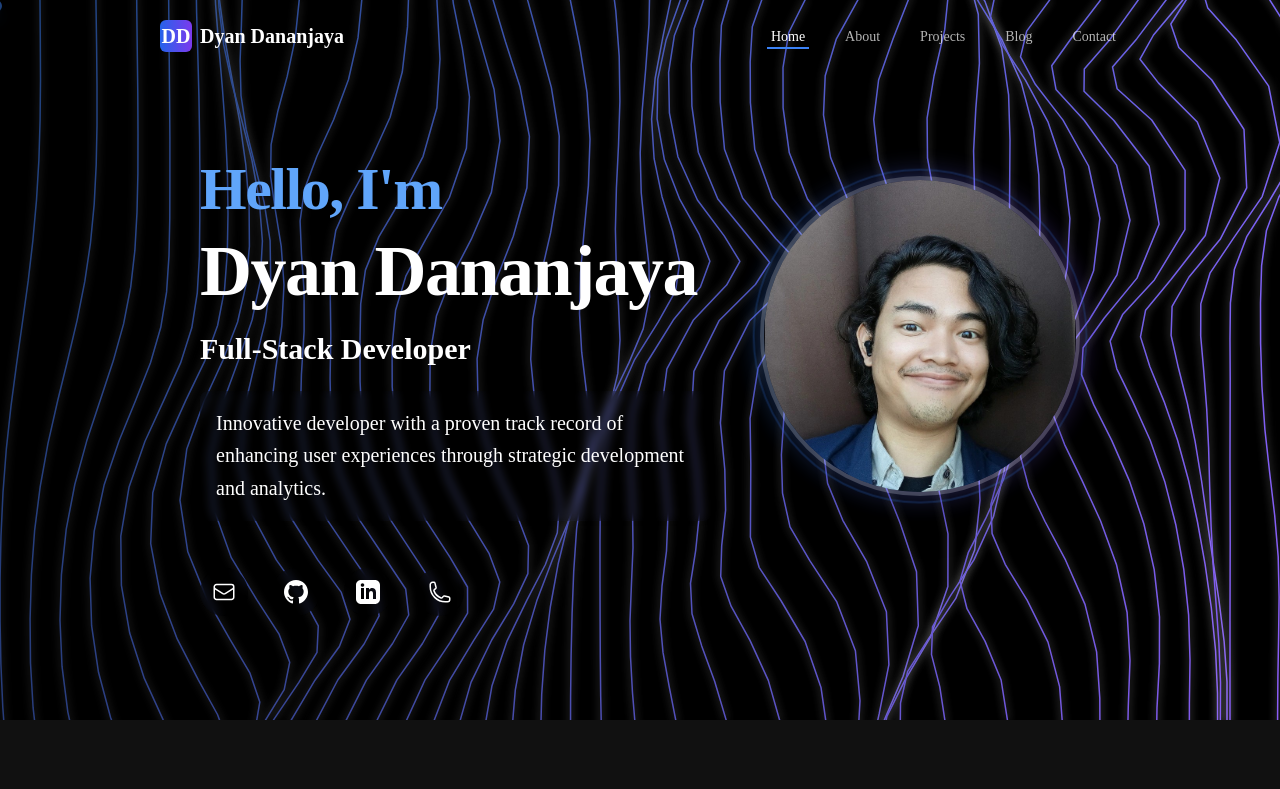
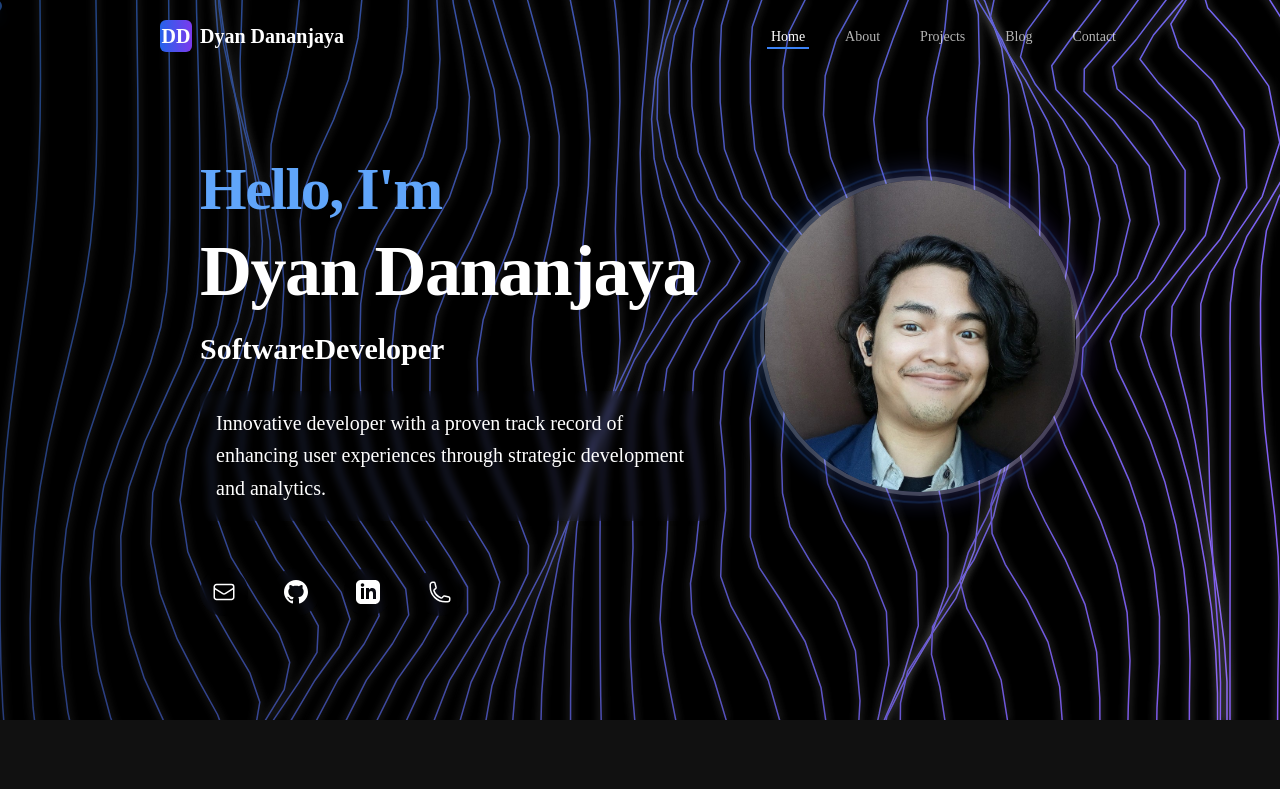
Before and after one commit to depuntj/PortoWeb, a Next.js app: page / in a window 1280 px wide. Shown: the top 789 px of the page. Built offline with nearby package versions, Linux system fonts and the light colour scheme.

Commit message:
Fix Hero Bug

```diff
--- a/src/components/HeroSection.tsx
+++ b/src/components/HeroSection.tsx
@@ -31,7 +31,7 @@ export default function HeroSection() {
       <div className="max-w-5xl mx-auto px-4 sm:px-6 lg:px-8 relative z-10">
         <div className="flex flex-col md:flex-row items-center justify-between gap-8 md:gap-12">
           <div className="flex-1 space-y-6">
-            <h1 className="text-5xl sm:text-6xl font-bold tracking-tight drop-shadow-lg">
+            <p className="text-5xl sm:text-6xl font-bold tracking-tight drop-shadow-lg">
               <BlurText
                 text="Hello, I'm"
                 delay={100}
@@ -49,16 +49,16 @@ export default function HeroSection() {
                   onAnimationComplete={() => setTitleAnimationComplete(true)}
                 />
               </div>
-            </h1>
+            </p>
 
-            <h2 className="text-2xl sm:text-3xl text-white font-semibold drop-shadow-md">
+            <h1 className="text-2xl sm:text-3xl text-white font-semibold drop-shadow-md">
               <BlurText
-                text="Full-Stack Developer"
+                text="SoftwareDeveloper"
                 delay={100}
                 animateBy="words"
                 direction="bottom"
               />
-            </h2>
+            </h1>
 
             <p
               className={`text-xl text-white leading-relaxed max-w-lg drop-shadow-md backdrop-blur-sm bg-black/10 p-4 rounded-lg transition-opacity duration-700 ${
@@ -80,7 +80,6 @@ export default function HeroSection() {
             <div className="absolute -inset-1 rounded-full bg-gradient-to-r from-blue-500 to-violet-500 opacity-30 blur-md"></div>
 
             <div className="relative w-full h-full rounded-full overflow-hidden border-4 border-white/20 shadow-2xl">
-              {/* Use a regular img tag instead of Next.js Image component to avoid build issues */}
               <Image
                 src="/Profile.png"
                 alt="Dyan Dananjaya"
```
